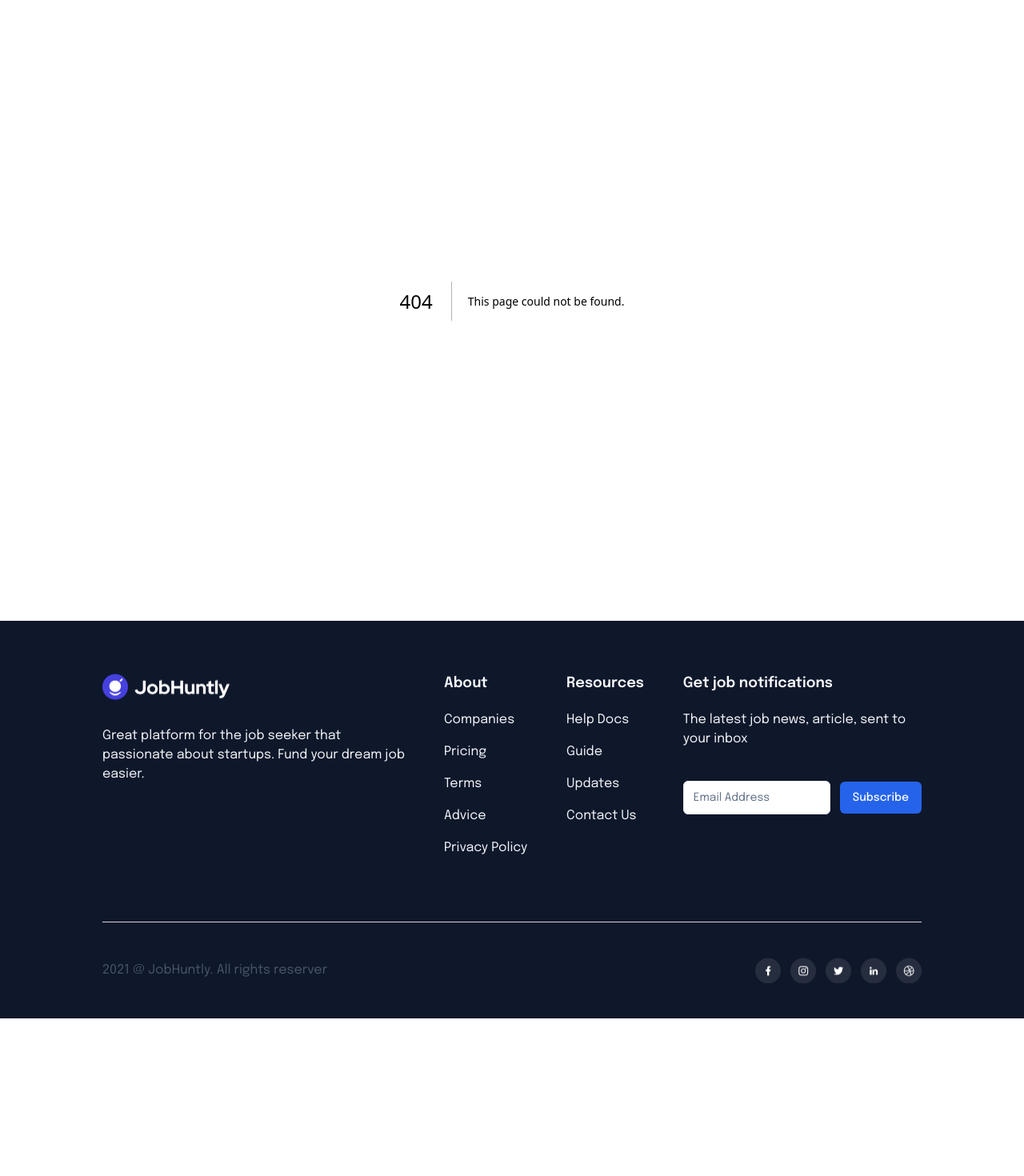
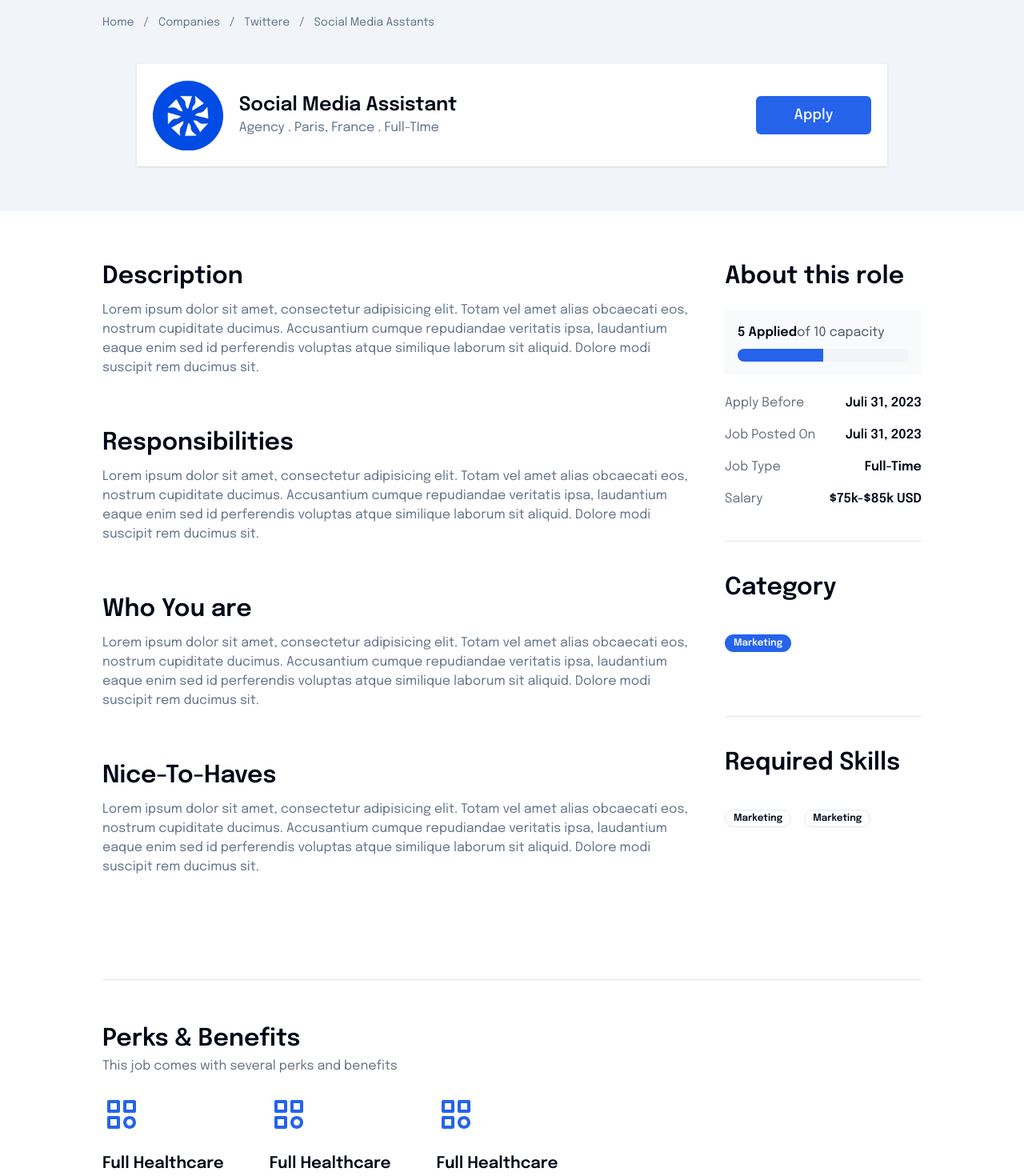
Before and after one commit to mahdabagas/job-hunt, a Next.js app: page /detail/job/1 in a window 1280 px wide. Before the commit this address had no page. Shown: the part 100-1570 px from the top of the page at 80% size. Before the commit the page ends 1373 px from the top, so only its background shows below. Built offline with nearby package versions, Linux system fonts and the light colour scheme.

Commit message:
Slicing Detail Job Page

```diff
--- /dev/null
+++ b/src/app/detail/job/[id]/page.tsx
@@ -0,0 +1,187 @@
+import { Badge } from "@/components/ui/badge";
+import { Button } from "@/components/ui/button";
+import { Progress } from "@/components/ui/progress";
+import { Separator } from "@/components/ui/separator";
+import Image from "next/image";
+import Link from "next/link";
+import { FC } from "react";
+import { BiCategory } from "react-icons/bi";
+
+interface DetailJobPageProps {
+
+}
+
+const DetailJobPage: FC<DetailJobPageProps> = ({}) => {
+    return (
+        <>
+            <div className="bg-slate-100 px-32 pt-10 pb-14">
+                <div className="inline-flex gap-3 text-sm text-muted-foreground">
+                    <Link className="hover:underline hover:text-black" href="/">Home</Link> / {" "}
+                    <Link className="hover:underline hover:text-black" href="/find-comapnies">Companies</Link> / {" "}
+                    <Link className="hover:underline hover:text-black" href="/detail/company/1">Twittere</Link> / {" "}
+                    <Link className="hover:underline hover:text-black" href="/detail/job/1">Social Media Asstants</Link> {" "}
+                </div>
+                <div className="bg-white shadow mt-10 p-5 w-11/12 mx-auto flex flex-row justify-between items-center">
+                    <div className="inline-flex items-center gap-5">
+                        <Image src="/images/company2.png" alt="/images/company2.png" width={88} height={88} />
+                        <div>
+                            <div className="text-2xl font-semibold">Social Media Assistant</div>
+                            <div className="text-muted-foreground">Agency . Paris, France . Full-TIme</div>
+                        </div>
+                    </div>
+                    <Button className="text-lg px-12 py-6" size="lg">Apply</Button>
+                </div>
+            </div>
+            <div className="px-32 py-16 flex flex-row items-start gap-10">
+                <div className="w-3/4">
+                    <div className="mb-16">
+                        <div className="text-3xl font-semibold mb-3">
+                            Description
+                        </div>
+                        <div className="text-muted-foreground">
+                            <p>
+                                Lorem ipsum dolor sit amet, consectetur adipisicing elit. Totam vel amet alias obcaecati eos, nostrum cupiditate ducimus. Accusantium cumque repudiandae veritatis ipsa, laudantium eaque enim sed id perferendis voluptas atque similique laborum sit aliquid. Dolore modi suscipit rem ducimus sit.
+                            </p>
+                        </div>
+                    </div>
+                    <div className="mb-16">
+                        <div className="text-3xl font-semibold mb-3">
+                            Responsibilities
+                        </div>
+                        <div className="text-muted-foreground">
+                            <p>
+                                Lorem ipsum dolor sit amet, consectetur adipisicing elit. Totam vel amet alias obcaecati eos, nostrum cupiditate ducimus. Accusantium cumque repudiandae veritatis ipsa, laudantium eaque enim sed id perferendis voluptas atque similique laborum sit aliquid. Dolore modi suscipit rem ducimus sit.
+                            </p>
+                        </div>
+                    </div>
+                    <div className="mb-16">
+                        <div className="text-3xl font-semibold mb-3">
+                            Who You are
+                        </div>
+                        <div className="text-muted-foreground">
+                            <p>
+                                Lorem ipsum dolor sit amet, consectetur adipisicing elit. Totam vel amet alias obcaecati eos, nostrum cupiditate ducimus. Accusantium cumque repudiandae veritatis ipsa, laudantium eaque enim sed id perferendis voluptas atque similique laborum sit aliquid. Dolore modi suscipit rem ducimus sit.
+                            </p>
+                        </div>
+                    </div>
+                    <div className="mb-16">
+                        <div className="text-3xl font-semibold mb-3">
+                            Nice-To-Haves
+                        </div>
+                        <div className="text-muted-foreground">
+                            <p>
+                                Lorem ipsum dolor sit amet, consectetur adipisicing elit. Totam vel amet alias obcaecati eos, nostrum cupiditate ducimus. Accusantium cumque repudiandae veritatis ipsa, laudantium eaque enim sed id perferendis voluptas atque similique laborum sit aliquid. Dolore modi suscipit rem ducimus sit.
+                            </p>
+                        </div>
+                    </div>
+                </div>
+                <div className="w-1/4">
+                    <div>
+                        <div className="text-3xl font-semibold">
+                            About this role
+                        </div>
+                        <div className="mt-6 p-4 bg-slate-50">
+                            <div className="mb-2">
+                                <span className="font-semibold">
+                                    5 Applied
+                                </span>
+                                <span className="text-gray-600">
+                                    of 10 capacity
+                                </span>
+                            </div>
+                            <Progress value={50} />
+                        </div>
+                        <div className="mt-6 space-y-4">
+                            <div className="flex flex-row justify-between">
+                                <div className="text-gray-500">
+                                    Apply Before
+                                </div>
+                                <div className="font-semibold">
+                                    Juli 31, 2023
+                                </div>
+                            </div>
+                            <div className="flex flex-row justify-between">
+                                <div className="text-gray-500">
+                                    Job Posted On
+                                </div>
+                                <div className="font-semibold">
+                                    Juli 31, 2023
+                                </div>
+                            </div>
+                            <div className="flex flex-row justify-between">
+                                <div className="text-gray-500">
+                                    Job Type
+                                </div>
+                                <div className="font-semibold">
+                                    Full-Time
+                                </div>
+                            </div>
+                            <div className="flex flex-row justify-between">
+                                <div className="text-gray-500">
+                                    Salary
+                                </div>
+                                <div className="font-semibold">
+                                    $75k-$85k USD
+                                </div>
+                            </div>
+                        </div>
+                    </div>
+
+                    <Separator className="my-10"/>
+
+                    <div>
+                        <div className="text-3xl font-semibold">
+                            Category
+                        </div>
+                        <div className="my-10 inline-flex gap-4">
+                            <Badge>Marketing</Badge>
+                        </div>
+                    </div>
+
+                    <Separator className="my-10"/>
+
+                    <div>
+                        <div className="text-3xl font-semibold">
+                            Required Skills
+                        </div>
+                        <div className="my-10 inline-flex gap-4">
+                            {[0, 1].map((item:number) => (
+                                <Badge key={item} variant="outline">
+                                    Marketing
+                                </Badge>
+                            ))}
+                        </div>
+                    </div>
+                </div>
+            </div>
+            <div className="px-32 pb-16">
+                <Separator className="mb-14" />
+
+                <div className="mb-6">
+                    <div className="font-semibold text-3xl">
+                        Perks & Benefits
+                    </div>
+                    <div className="text-gray-500 mt-1">
+                        This job comes with several perks and benefits
+                    </div>
+                </div>
+
+                <div className="grid grid-cols-5 gap-5">
+                    {[0, 1, 2].map((item: number) => (
+                        <div key={item}>
+                            <BiCategory className="w-12 h-12 text-primary" />
+                            <div className="font-semibold text-xl mt-6">
+                                Full Healthcare
+                            </div>
+                            <div className="mt-3 text-sm text-gray-500">
+                                We believe in thriving communities and that starts with our team being happy and healthy
+                            </div>
+                        </div>
+                    ))}
+                </div>
+            </div>
+        </>
+    );
+}
+
+export default DetailJobPage;
--- a/src/components/organisms/JobCard/index.tsx
+++ b/src/components/organisms/JobCard/index.tsx
@@ -4,6 +4,7 @@
 import { Separator } from "@/components/ui/separator";
 import { JobType } from "@/types";
 import Image from "next/image";
+import { useRouter } from "next/navigation";
 import { FC } from "react";
 
 interface JobCardProps extends JobType {
@@ -11,8 +12,9 @@
 }
 
 const JobCard: FC<JobCardProps> = ({ applicants, categories, image, name, jobType, location, needs, type }) => {
+    const router = useRouter();
     return (
-        <div className="w-full border mb-5 p-6 border-border flex flex-row justify-between items-center">
+        <div onClick={() => router.push('/detail/job/1')} className="w-full border mb-5 p-6 border-border flex flex-row justify-between items-center">
             <div className="flex flex-row items-start gap-6">
                 <div>
                     <Image
```
